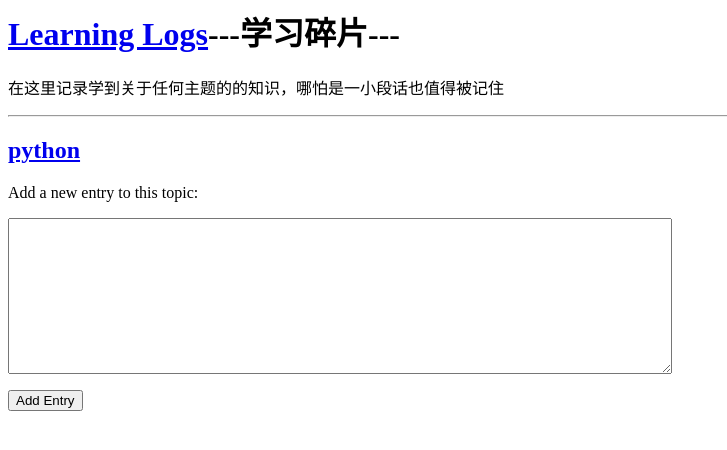
After one commit to poemDead/learning_log_django, a Django app: page /new_entry/1/ in a window 1280 px wide. The commit adds this page. Shown: the top 450 px of the page, without its empty margins (0-727 px from the left). Run offline with Django 3.2, Linux system fonts and the light colour scheme; data comes from the database, SQL or seed files in the repository; both versions use the stored data as it was after the commit.

Commit message:
添加条目的功能完成

```diff
--- a/learning_logs/forms.py
+++ b/learning_logs/forms.py
@@ -1,9 +1,16 @@
 from django import forms
 
-from .models import Topic
+from .models import Topic,Entry
 
 class TopicForm(forms.ModelForm):
     class Meta:
         model = Topic
         fields = ['text']
         labels = {'text': ''}
+
+class EnrtyFrom(forms.ModelForm):
+    class Meta:
+        model = Entry
+        fields = ['text']
+        labels = {'text': ''}
+        widgets = {'text': forms.Textarea(attrs={'cols': 80})}
--- /dev/null
+++ b/learning_logs/templates/learning_logs/new_entry.html
@@ -0,0 +1,20 @@
+{% extends "learning_logs/base.html" %}
+
+{% block content %}
+
+<h2>
+    <a href="{% url 'learning_logs:topic' topic.id %}">
+        {{ topic }}
+    </a>
+</h2>
+<p>
+    Add a new entry to this topic:
+</p>
+
+<form action="{% url 'learning_logs:new_entry' topic.id %}" method="POST">
+    {% csrf_token %}
+    {{ form.as_p }}
+    <button name="submit">Add Entry</button>
+</form>
+
+{% endblock content %}
--- a/learning_logs/templates/learning_logs/topic.html
+++ b/learning_logs/templates/learning_logs/topic.html
@@ -18,4 +18,9 @@
     {% endfor %}
 </ul>
 
+<p>
+    <a href="{% url 'learning_logs:new_entry' topic.id %}">
+        Add a new Entry
+    </a>
+</p>
 {% endblock content %}
--- a/learning_logs/urls.py
+++ b/learning_logs/urls.py
@@ -10,4 +10,6 @@ urlpatterns = [
     path('topics/<int:topic_id>', views.topic, name='topic'),
     # new topic page
     path('new_topic/', views.new_topic, name='new_topic'),
+    # new entry page
+    path('new_entry/<int:topic_id>/', views.new_entry, name='new_entry'),
 ]
--- a/learning_logs/views.py
+++ b/learning_logs/views.py
@@ -1,7 +1,7 @@
 from django.shortcuts import render, redirect
 
 from .models import Topic
-from .forms import TopicForm
+from .forms import TopicForm, EnrtyFrom
 
 # Create your views here.
 def index(request):
@@ -31,3 +31,22 @@ def new_topic(request):
     #如果没有post请求，就显示空表单
     context = {'form': form}
     return render(request, 'learning_logs/new_topic.html', context)
+
+def new_entry(request, topic_id):
+    """添加新条目"""
+    topic = Topic.objects.get(id=topic_id)
+
+    if request.method != 'POST':
+        # create a new form
+        form = EnrtyFrom()
+    else:
+        # 如果是post请求，就提交表单处理数据，跳回topics界面
+        form = EnrtyFrom(data=request.POST)
+        if form.is_valid():
+            new_entry = form.save(commit=False)
+            new_entry.topic = topic
+            new_entry.save()
+            return redirect('learning_logs:topic', topic_id=topic_id)
+    #如果没有post请求，就显示空表单
+    context = {'topic': topic, 'form': form}
+    return render(request, 'learning_logs/new_entry.html', context)
```
Also changed, not shown: db.sqlite3.
